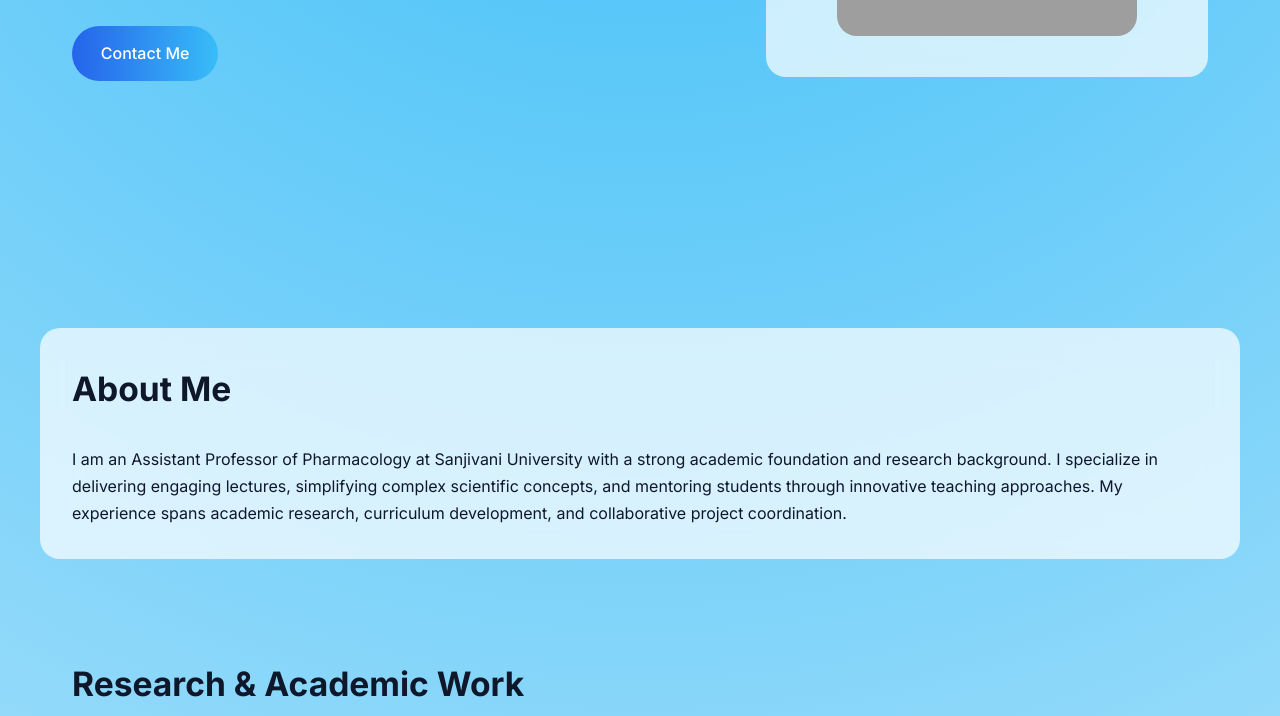
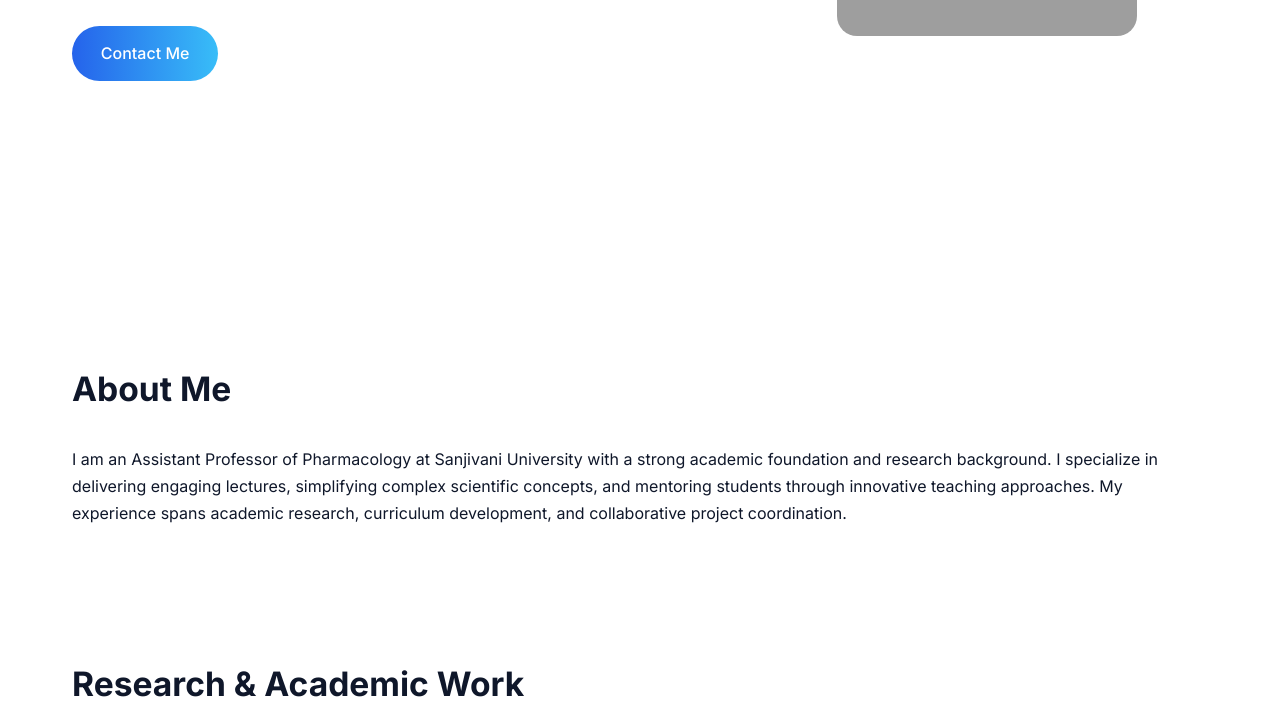
Before and after one commit to Aditijangli210/My-portfolio, a plain HTML site: page index.html in a window 1280 px wide. Shown: the part 472-1188 px from the top of the page. Drawn offline with Linux system fonts and the light colour scheme; grey boxes are pictures that could not be loaded.

Commit message:
Update index.html

```diff
--- a/index.html
+++ b/index.html
@@ -38,7 +38,7 @@
 
     body {
       font-family: 'Inter', sans-serif;
-      background: radial-gradient(circle at top, var(--secondary), var(--bg));
+      background: #ffffff;
       color: var(--text);
       line-height: 1.7;
     }
```
